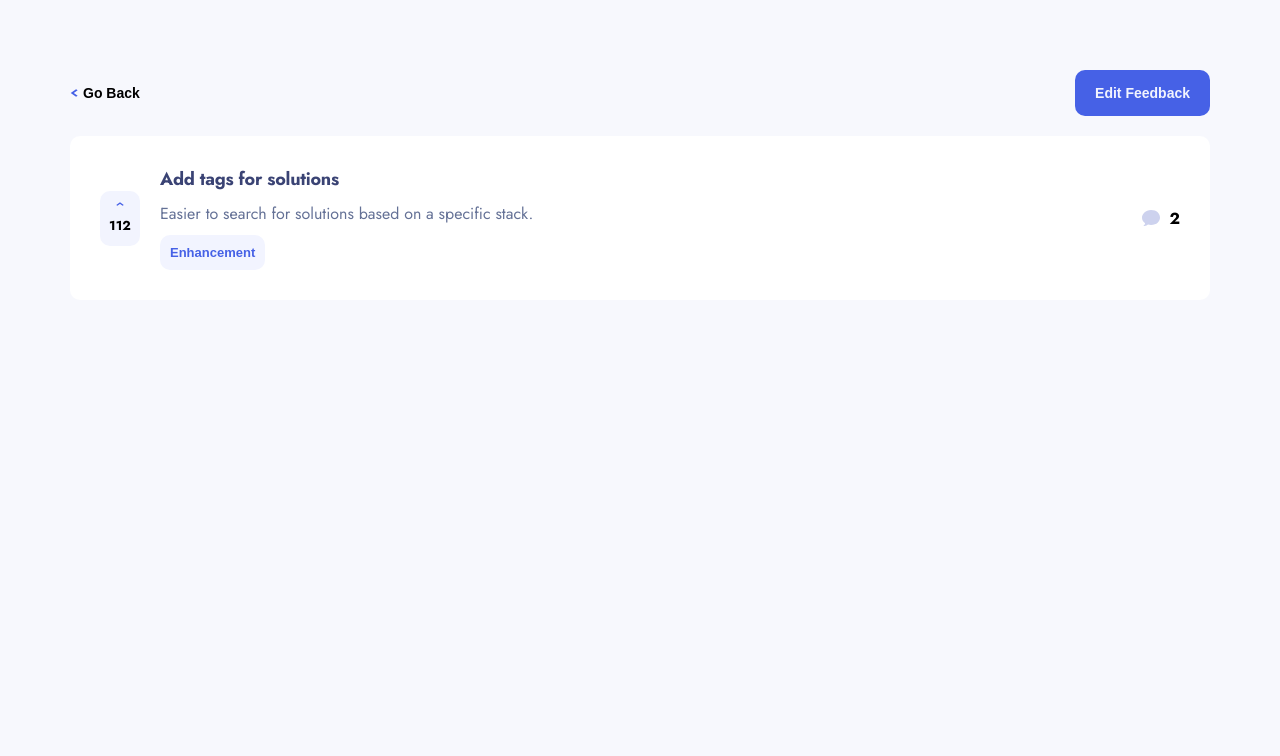
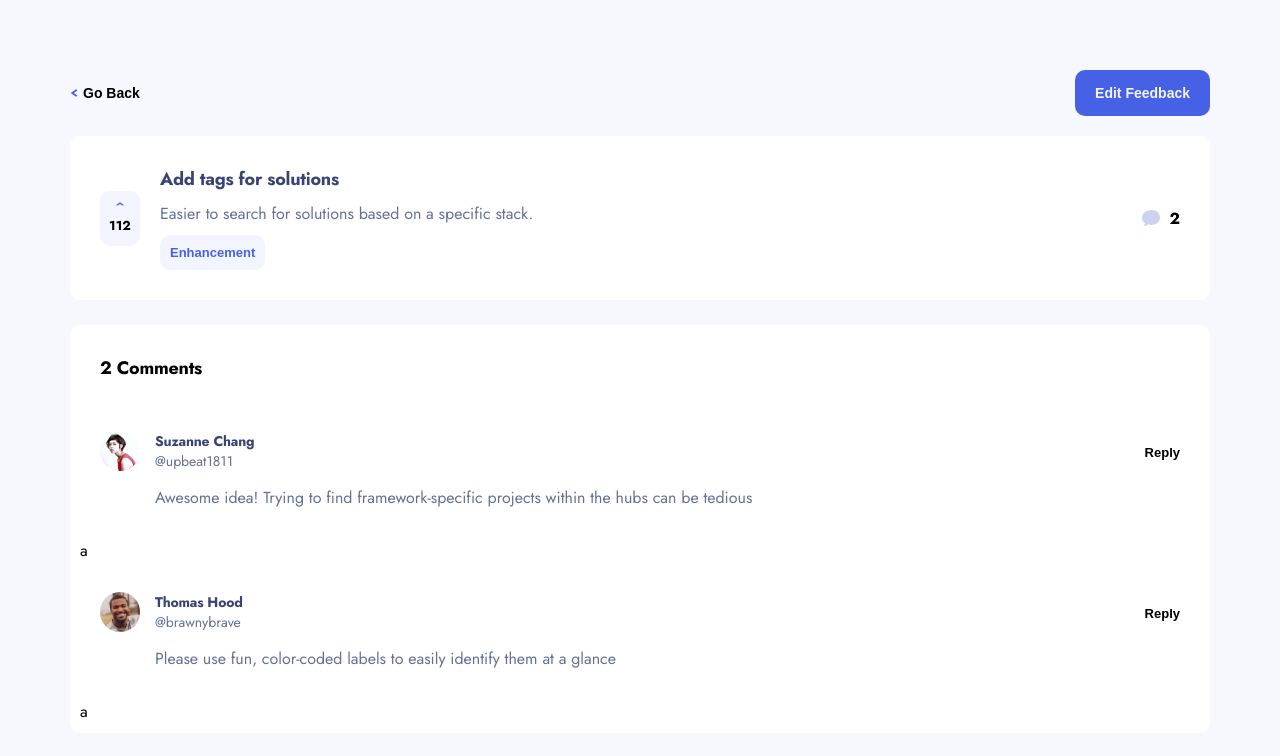
Before and after one commit to curlos/product-feedback-app, a Next.js app: page /feedback/1 in a window 1280 px wide. Shown: the top 756 px of the page. Built offline with nearby package versions, Linux system fonts and the light colour scheme.

Commit message:
Added comments list and comments

```diff
--- /dev/null
+++ b/components/Comment.js
@@ -0,0 +1,47 @@
+import React from 'react'
+import styles from '../styles/Comment.module.scss'
+import Image from 'next/image'
+
+const Comment = ({ comment, isLastComment }) => {
+  console.log(comment)
+
+  console.log(isLastComment)
+
+
+  return (
+    <>
+    {comment ? (
+      <div className={`${styles.container}${!isLastComment ? (' ' + styles.bottomBorderGray) : ''}`}>
+        <div className={styles.commentInfo}>
+          <div>
+            <Image src={comment.user.image.slice(1,)} alt="" width={40} height={40} className={styles.userImage} />
+          </div>
+
+          <div className={styles.right}>
+            <div className={styles.top}>
+              <div>
+                <div className={styles.name}>{comment.user.name}</div>
+                <div className={styles.username}>@{comment.user.username}</div>
+              </div>
+
+              <div>
+                <button className={styles.replyButton}>Reply</button>
+              </div>
+            </div>
+
+            <div className={styles.content}>
+              {comment.content}
+            </div>
+          </div>
+        </div>
+
+        <div>a</div>
+      </div>
+    ) : (
+      <div>Loading...</div>
+    )}
+    </>
+  )
+}
+
+export default Comment
--- /dev/null
+++ b/components/CommentList.js
@@ -0,0 +1,36 @@
+import React from 'react'
+import Comment from './Comment'
+import styles from '../styles/CommentList.module.scss'
+
+
+const CommentList = ({ comments }) => {
+
+  const getTotalComments = (comments) => {
+    let sum = 0
+
+    for (let comment of comments) {
+      sum += (1 + (comment.replies ? comment.replies.length : 0))
+    }
+
+    return sum
+  }
+
+  console.log(comments)
+
+  return (
+    <>
+    {comments ? (
+      <div className={styles.container}>
+        <h2>{getTotalComments(comments)} Comments</h2>
+        {comments.map((comment, i) => (
+          <Comment key={comment.id} comment={comment} isLastComment={i === comments.length - 1}/>
+        ))}
+      </div>
+    ) : (
+      <div>Loading...</div>
+    )}
+    </>
+  )
+}
+
+export default CommentList
--- a/pages/feedback/[id].js
+++ b/pages/feedback/[id].js
@@ -4,6 +4,7 @@ import Link from 'next/link'
 import Image from 'next/image'
 import { getData } from '../../utils/getData'
 import Feedback from '../../components/Feedback'
+import CommentList from '../../components/CommentList'
 import styles from '../../styles/FeedbackDetailsPage.module.scss'
 
 const FeedbackDetail = () => {
@@ -33,6 +34,8 @@ const FeedbackDetail = () => {
         </div>
 
         <Feedback suggestion={suggestion} />
+
+        <CommentList comments={suggestion.comments} />
       </div>
     ) : (
       <div>Loading...</div>
--- /dev/null
+++ b/styles/Comment.module.scss
@@ -0,0 +1,51 @@
+.container {
+  background-color: #FFFFFF;
+}
+
+.commentInfo {
+  padding: 30px 20px;
+  display: flex;
+  gap: 15px;
+
+  .userImage {
+    border-radius: 50%;
+  }
+
+  .right {
+    flex: 1;
+
+    .top {
+      display: flex;
+      justify-content: space-between;
+      align-items: center;
+
+      .name {
+        color: #3A4374;
+        font-weight: bold;
+        font-size: 14px;
+        letter-spacing: -0.19px;
+      }
+
+      .username {
+        font-size: 14px;
+        color: #647196;
+      }
+
+      .replyButton {
+        border: none;
+        background-color: transparent;
+        font-size: 13px;
+        font-weight: 600;
+      }
+    }
+
+    .content {
+      color: #647196;
+      margin-top: 15px;
+    }
+  }
+
+  &.bottomBorderGray {
+    border-bottom: 2px solid #D5D6DF;
+  }
+}
--- /dev/null
+++ b/styles/CommentList.module.scss
@@ -0,0 +1,13 @@
+.container {
+  padding: 10px;
+  border-radius: 10px;
+  background-color: #FFFFFF;
+  margin-top: 25px;
+
+  h2 {
+    font-size: 18px;
+    letter-spacing: -0.25px;
+    font-weight: bold;
+    padding: 20px;
+  }
+}
```
